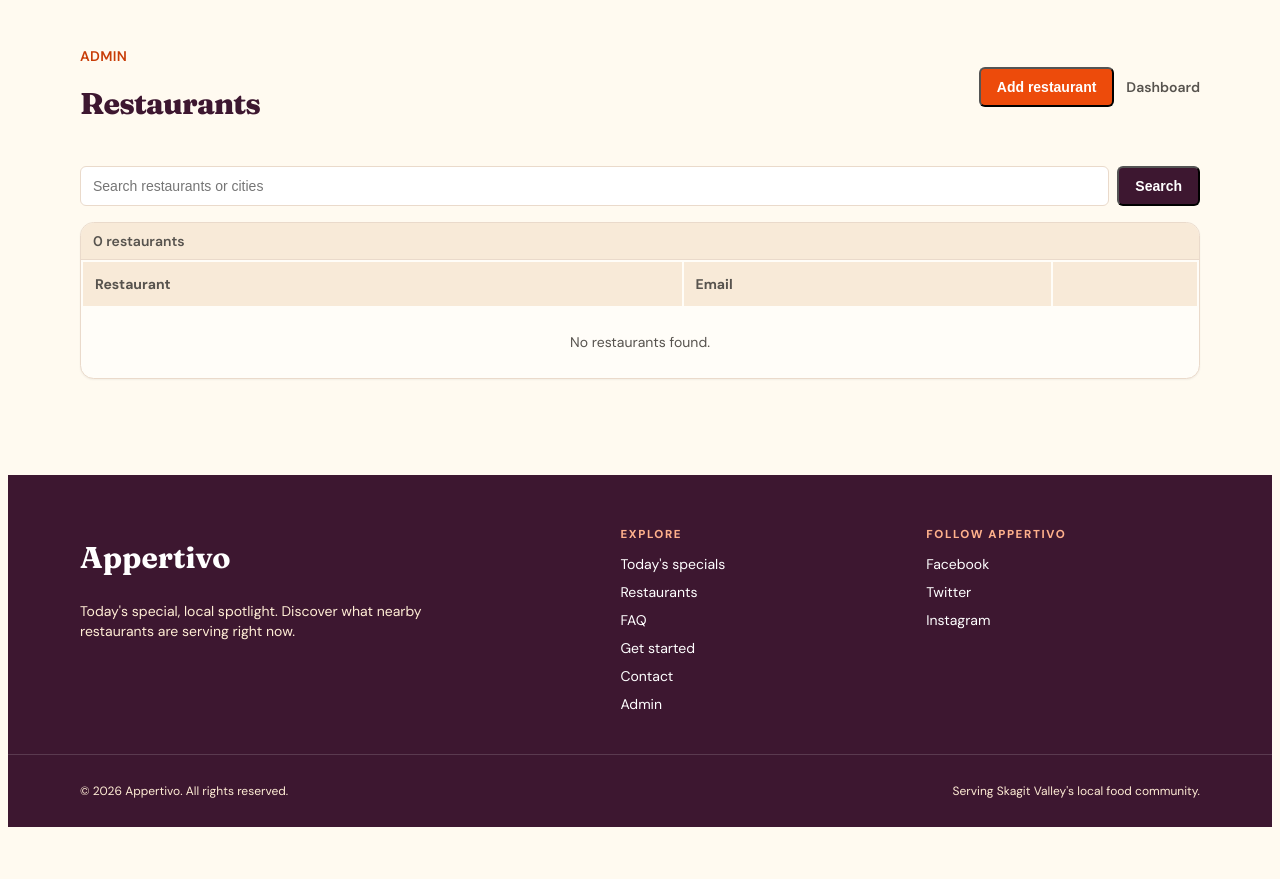
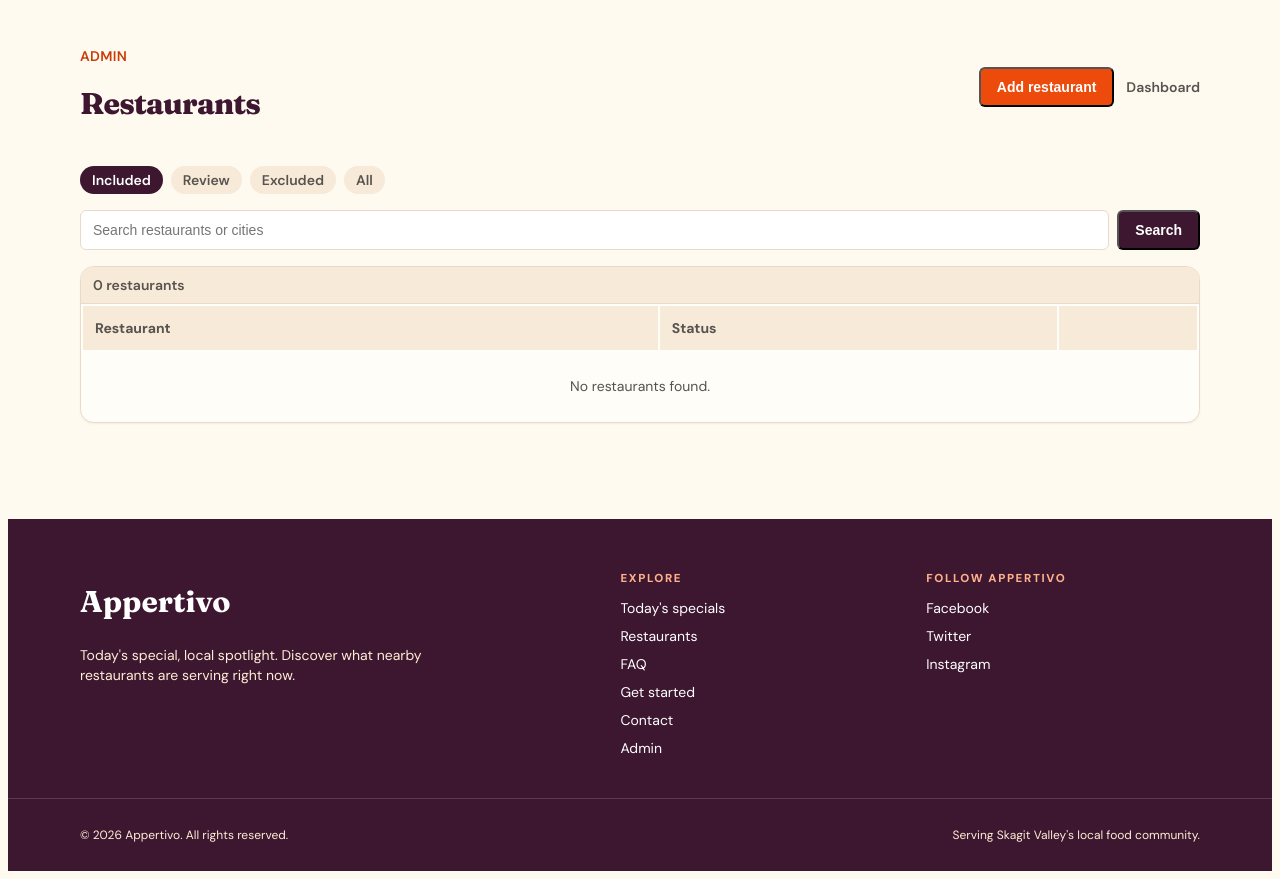
Before and after one commit to SkagitIan/Appertivo2026, a Flask app: page /admin/restaurants in a window 1280 px wide. Shown: the part 118-997 px from the top of the page. Before the commit the page ends 945 px from the top, so only its background shows below. Run offline with Flask 3, Linux system fonts and the light colour scheme; the visitor is signed in with stand-in values (Sample User, id 1); data that the repository does not hold is empty; some libraries are stand-ins or nearby versions.

Commit message:
Admin restaurants: status filter tabs + include/exclude toggle
- /admin/restaurants now accepts ?status=included|review|excluded|all
  (defaults to included, same behavior as before)
- Status badge column shows current catalog_status for each restaurant
- Include (✓) and Exclude (✗) action buttons on each row via new
  POST /admin/restaurants/<id>/set-status/<status> route
- Delete button preserved for excluded restaurants
- Search preserves the active status filter

Co-Authored-By: Claude Sonnet 4.6 <noreply@anthropic.com>

```diff
--- a/app.py
+++ b/app.py
@@ -2192,10 +2192,19 @@ def admin_restaurants():
         flash("Restaurant added.")
         return redirect(url_for("admin_restaurants"))
     term = request.args.get("q", "").strip()
-    query = included_restaurants_query()
+    status_filter = request.args.get("status", "included")
+    valid_statuses = {"included", "review", "excluded", "all"}
+    if status_filter not in valid_statuses:
+        status_filter = "included"
+    query = Restaurant.query if status_filter == "all" else Restaurant.query.filter_by(catalog_status=status_filter)
     if term:
         query = query.filter(restaurant_search_filter(term))
-    return render_template("admin/restaurants.html", restaurants=query.order_by(Restaurant.name).all(), search_term=term)
+    return render_template(
+        "admin/restaurants.html",
+        restaurants=query.order_by(Restaurant.name).all(),
+        search_term=term,
+        status_filter=status_filter,
+    )
 
 
 @app.get("/admin/restaurant-catalog")
@@ -2377,6 +2386,20 @@ def admin_exclude_restaurants_from_enrichment():
     return redirect(url_for("admin_restaurant_enrichment"))
 
 
+@app.post("/admin/restaurants/<int:restaurant_id>/set-status/<status>")
+@admin_required
+def admin_set_restaurant_status(restaurant_id, status):
+    if status not in {"included", "excluded", "review"}:
+        abort(404)
+    restaurant = Restaurant.query.get_or_404(restaurant_id)
+    restaurant.catalog_status = status
+    restaurant.catalog_reason = "admin manual change"
+    restaurant.catalog_reviewed_at = utc_now()
+    db.session.commit()
+    flash(f"{restaurant.name} marked {status}.")
+    return redirect(request.referrer or url_for("admin_restaurants"))
+
+
 @app.route("/admin/restaurants/<int:restaurant_id>/edit", methods=["GET", "POST"])
 @admin_required
 def admin_edit_restaurant(restaurant_id):
--- a/templates/admin/restaurants.html
+++ b/templates/admin/restaurants.html
@@ -11,17 +11,27 @@
   </div>
 </div>
 
+<div class="mb-4 flex flex-wrap items-center gap-2">
+  {% for s, label in [("included", "Included"), ("review", "Review"), ("excluded", "Excluded"), ("all", "All")] %}
+    <a href="{{ url_for('admin_restaurants', status=s, q=search_term) }}"
+       class="rounded-full px-3 py-1 text-sm font-semibold {% if status_filter == s %}bg-stone-950 text-white{% else %}bg-stone-100 text-stone-600 hover:bg-stone-200{% endif %}">
+      {{ label }}
+    </a>
+  {% endfor %}
+</div>
+
 <form method="get" class="mb-4 flex flex-wrap gap-2">
+  <input type="hidden" name="status" value="{{ status_filter }}">
   <input name="q" value="{{ search_term }}" placeholder="Search restaurants or cities" class="min-w-[260px] flex-1 rounded-md border border-stone-300 px-3 py-2 text-sm">
   <button class="rounded-md bg-stone-950 px-4 py-2 text-sm font-semibold text-white">Search</button>
-  {% if search_term %}<a href="{{ url_for('admin_restaurants') }}" class="px-2 py-2 text-sm font-semibold text-stone-600">Clear</a>{% endif %}
+  {% if search_term %}<a href="{{ url_for('admin_restaurants', status=status_filter) }}" class="px-2 py-2 text-sm font-semibold text-stone-600">Clear</a>{% endif %}
 </form>
 
 <div class="overflow-hidden rounded-lg border border-stone-200 bg-white shadow-sm">
   <div class="border-b border-stone-200 bg-stone-50 px-3 py-2 text-sm font-semibold text-stone-600">{{ restaurants|length }} restaurants</div>
   <table class="w-full text-left text-sm">
     <thead class="bg-stone-100 text-stone-600">
-      <tr><th class="p-3">Restaurant</th><th class="hidden p-3 sm:table-cell">City</th><th class="p-3">Email</th><th class="p-3"></th></tr>
+      <tr><th class="p-3">Restaurant</th><th class="hidden p-3 sm:table-cell">City</th><th class="p-3">Status</th><th class="p-3"></th></tr>
     </thead>
     <tbody class="divide-y divide-stone-200">
       {% for restaurant in restaurants %}
@@ -41,20 +51,36 @@
           </td>
           <td class="hidden p-3 sm:table-cell">{{ restaurant.city }}</td>
           <td class="p-3">
-            {% if restaurant.contact_email %}
-              <span class="status-badge status-contacted">Email</span>
+            {% if restaurant.catalog_status == "included" %}
+              <span class="status-badge status-converted">Included</span>
+            {% elif restaurant.catalog_status == "review" %}
+              <span class="status-badge status-new">Review</span>
             {% else %}
-              <span class="status-badge status-closed">No email</span>
+              <span class="status-badge status-closed">Excluded</span>
             {% endif %}
           </td>
           <td class="p-3">
             <div class="flex items-center justify-end gap-1.5">
+              {% if restaurant.catalog_status != "included" %}
+                <form method="post" action="{{ url_for('admin_set_restaurant_status', restaurant_id=restaurant.id, status='included') }}">
+                  <button class="icon-button" title="Mark included" aria-label="Mark {{ restaurant.name }} included">&#10003;</button>
+                </form>
+              {% endif %}
+              {% if restaurant.catalog_status == "included" %}
                 <a href="{{ url_for('restaurant_detail', slug=restaurant.slug) }}" class="icon-button" title="View public page" aria-label="View public page for {{ restaurant.name }}">&#128065;</a>
                 <a href="{{ url_for('admin_new_special', restaurant_id=restaurant.id) }}" class="icon-button" title="Add special" aria-label="Add special for {{ restaurant.name }}">+</a>
                 <a href="{{ url_for('admin_edit_restaurant', restaurant_id=restaurant.id) }}" class="icon-button" title="Edit" aria-label="Edit {{ restaurant.name }}">&#9998;</a>
+              {% endif %}
+              {% if restaurant.catalog_status != "excluded" %}
+                <form method="post" action="{{ url_for('admin_set_restaurant_status', restaurant_id=restaurant.id, status='excluded') }}" onsubmit="return confirm('Exclude {{ restaurant.name }}?')">
+                  <button class="icon-button danger" title="Exclude" aria-label="Exclude {{ restaurant.name }}">&#10007;</button>
+                </form>
+              {% endif %}
+              {% if restaurant.catalog_status == "excluded" %}
                 <form method="post" action="{{ url_for('admin_delete_restaurant', restaurant_id=restaurant.id) }}" onsubmit="return confirm('Delete this restaurant and its specials?');">
                   <button class="icon-button danger" title="Delete" aria-label="Delete {{ restaurant.name }}">&#128465;</button>
                 </form>
+              {% endif %}
             </div>
           </td>
         </tr>
```
Lines whose indentation alone changed are shown as unchanged.
